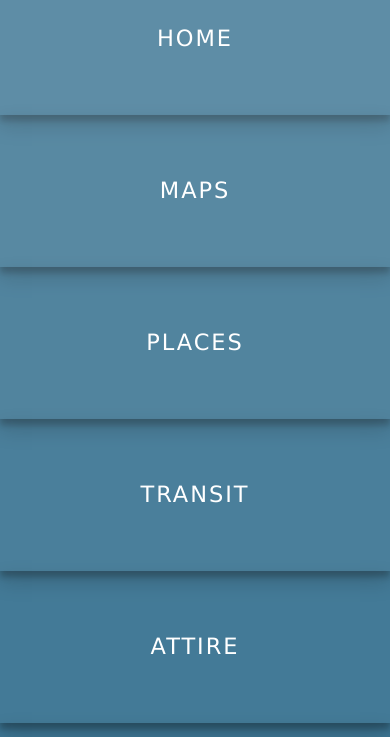
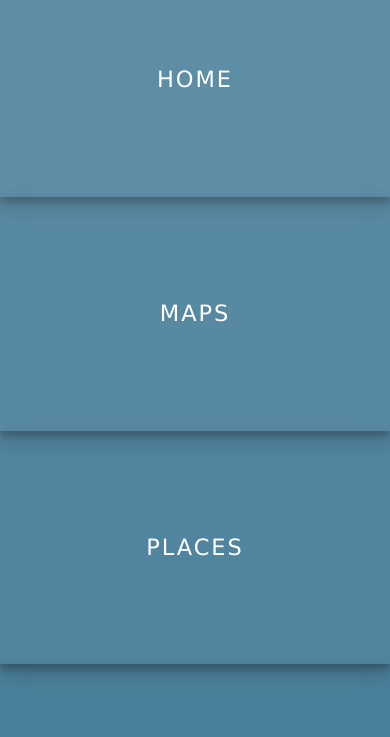
Before and after one commit to Karltroid/BPAProject2019, a plain HTML site: page index.html in a window 390 px wide. Both pictures are taken after a click on the picture 332 px from the left and 35 px from the top of the page. Shown: the part 107-844 px from the top of the page. Drawn offline with nearby package versions, Linux system fonts and the light colour scheme.

Commit message:
Made mobile nav work better in landscape

```diff
--- a/styles/index.css
+++ b/styles/index.css
@@ -230,7 +230,7 @@ CONVERT TO JAVASCRIPT
 		color: white;
 		text-decoration: none;
 		text-transform: uppercase;
-		padding: 7vh;
+		padding: 100px;
 		text-align: center;
 		font-size: 150%;
 		letter-spacing: .5vw;
```
